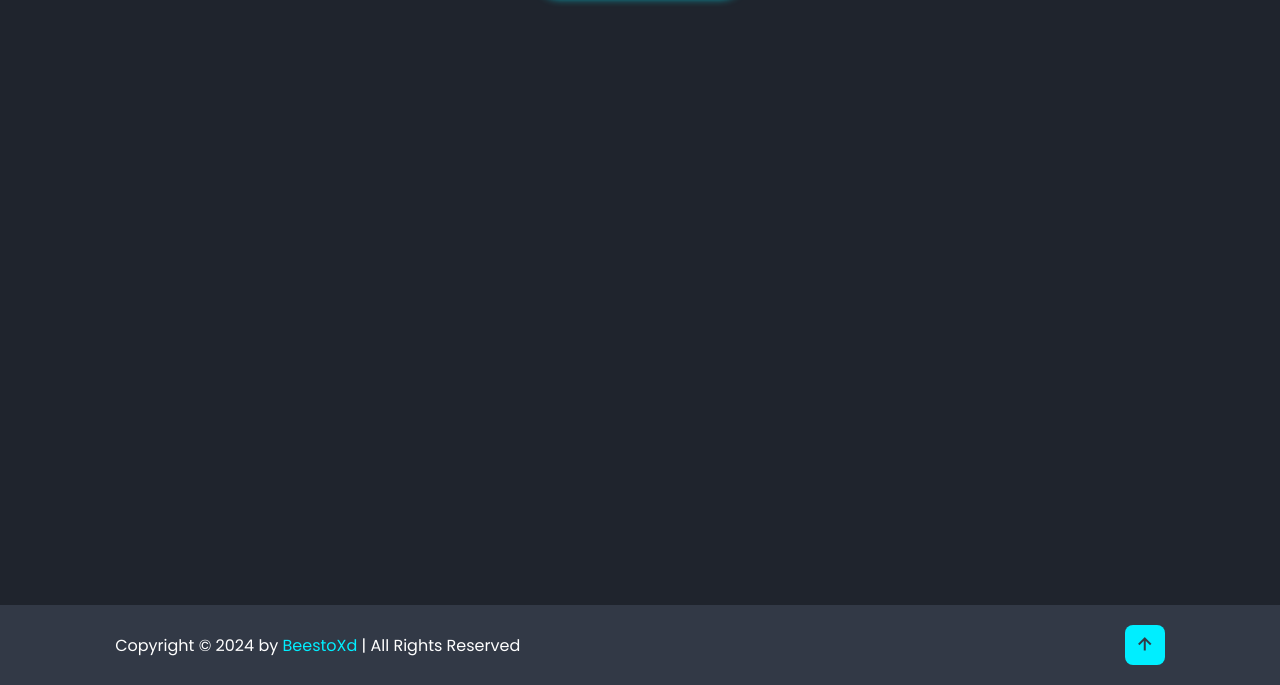
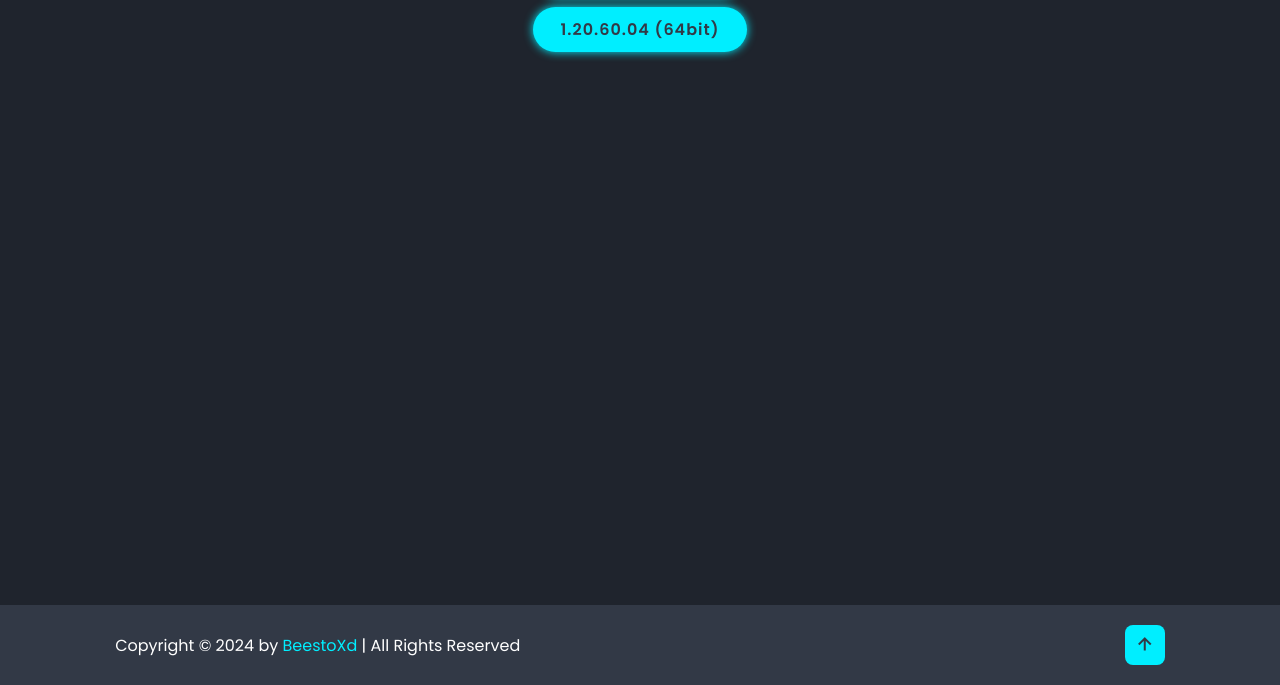
Before and after one commit to BeestoXd/toolboxup, a plain HTML site: page download-menu.html in a window 1280 px wide. Shown: the part 195-880 px from the top of the page. Drawn offline with nearby package versions, Linux system fonts and the light colour scheme.

Commit message:
Update download-menu.html

```diff
--- a/download-menu.html
+++ b/download-menu.html
@@ -39,6 +39,7 @@
         <div class="download-content">
             <h2 class="headingg">Minecraft <span>Official</span></h2>
             <a href="https://github.com/BeestoXd/Download-Minecraft-Free/releases/download/1_20_0_official/minecraft-1-20-51-01-arm64-v8a-xbox-servers.apk" class="btn">1.20.51.01 (64bit)</a>
+            <a href="https://github.com/BeestoXd/Download-Minecraft-Free/releases/download/1_20_0_official/minecraft-1-20-60-04-arm64-v8a-xbox-servers.apk" class="btn">1.20.60.04 (64bit)</a>
         </div>
     </section>
 
```
